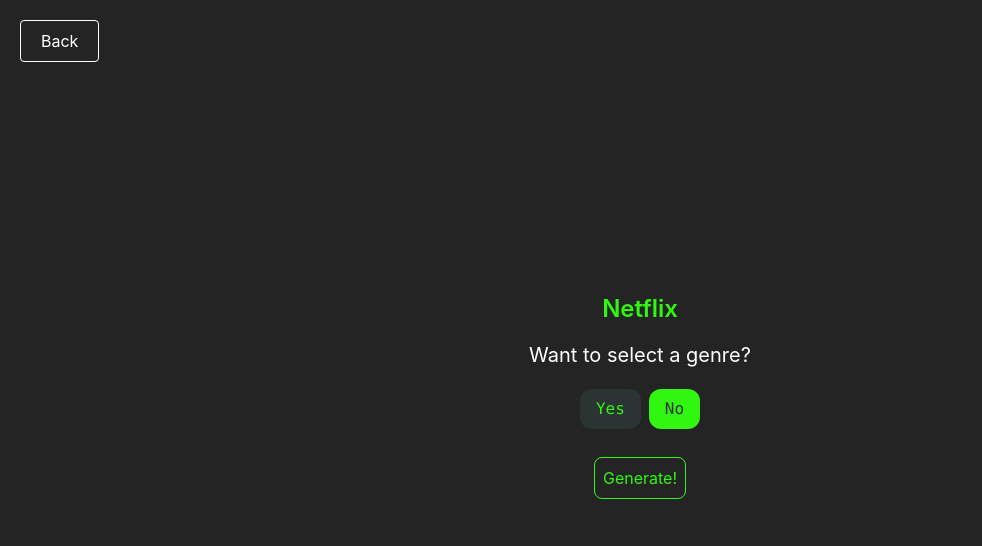
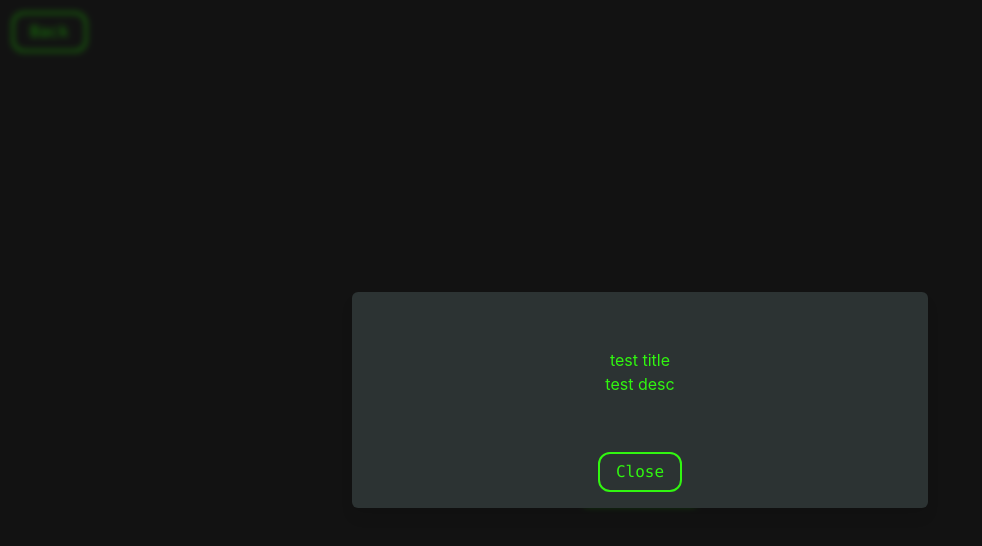
Before and after one commit to armando-valencia/random-movie-generator, a React (Vite) app: page /netflix in a window 1280 px wide. Both pictures are taken after a click on the button "Generate!". Shown: the top 546 px of the page, without its empty margins (0-982 px from the left). Built offline with nearby package versions, Linux system fonts and the light colour scheme.

Commit message:
Add movie modal and create new button variant

```diff
--- a/src/components/BackButton.jsx
+++ b/src/components/BackButton.jsx
@@ -1,13 +1,13 @@
+import { Button } from '@chakra-ui/react';
 import { Link } from 'react-router-dom';
 
 const BackButton = () => {
     return (
         <>
-            <Link
-                to="/"
-                className="m-2 py-2 px-5 rounded border border-white text-white hover:border-[#31f610]  hover:text-[#31f610] absolute top-3 left-3"
-            >
-                Back
+            <Link to="/" className="absolute top-3 left-3">
+                <Button variant="outlined" colorScheme="brand">
+                    Back
+                </Button>
             </Link>
         </>
     );
--- a/src/components/GenerateMovieButton.jsx
+++ b/src/components/GenerateMovieButton.jsx
@@ -1,21 +1,20 @@
+import { Button } from '@chakra-ui/react';
 import useFetchMovie from '../hooks/useFetchMovie';
 
-const GenerateMovieButton = ({ url, selectedGenre, selectedGenreId }) => {
-    // const fullUrl =
-    //     selectedGenreId !== null || selectedGenreId !== ''
-    //         ? `${url}&genre=${selectedGenreId}`
-    //         : url;
+const GenerateMovieButton = ({ url, selectedGenreId, setIsModalOpen }) => {
+    // const fullUrl = selectedGenreId ? `${url}&genre=${selectedGenreId}` : url;
 
     // const fetchMovie = useFetchMovie(fullUrl);
 
     return (
         <>
-            <button
-                className="m-2 p-2 rounded-lg border border-[#31f610] text-[#31f610] hover:bg-[#31f610] hover:text-[#242424] hover:font-semibold"
-                // onClick={fetchMovie}
+            <Button
+                variant="outlined"
+                colorScheme="brand"
+                onClick={e => setIsModalOpen(true)}
             >
                 Generate!
-            </button>
+            </Button>
         </>
     );
 };
--- /dev/null
+++ b/src/components/MovieModal.jsx
@@ -0,0 +1,43 @@
+import {
+    Button,
+    Modal,
+    ModalBody,
+    ModalContent,
+    ModalFooter,
+    ModalOverlay,
+} from '@chakra-ui/react';
+
+const MovieModal = ({ isModalOpen, onClose, setIsModalOpen }) => {
+    let movieTitle;
+    let movieDesc;
+
+    return (
+        <>
+            <Modal isOpen={isModalOpen} onClose={onClose} isCentered size="xl">
+                <ModalOverlay backdropFilter="auto" backdropBlur="3px" />
+                <ModalContent bg="brand.100" color="brand.200">
+                    <ModalBody
+                        placeContent="center"
+                        textAlign="center"
+                        padding={4}
+                        marginTop={10}
+                    >
+                        <h1>{movieTitle ? movieTitle : 'test title'}</h1>
+                        <h2>{movieDesc ? movieDesc : 'test desc'}</h2>
+                    </ModalBody>
+
+                    <ModalFooter placeContent="center" paddingTop={10}>
+                        <Button
+                            variant="outlined"
+                            colorScheme="brand"
+                            onClick={e => setIsModalOpen(false)}
+                        >
+                            Close
+                        </Button>
+                    </ModalFooter>
+                </ModalContent>
+            </Modal>
+        </>
+    );
+};
+export default MovieModal;
--- a/src/components/SelectGenre.jsx
+++ b/src/components/SelectGenre.jsx
@@ -38,7 +38,7 @@
     return (
         <div className="text-center p-2">
             <h2 className="text-xl text-white p-2">Want to select a genre?</h2>
-            <div className="p-2">
+            <div className="p-2 m-2">
                 <Button
                     variant="custom"
                     colorScheme={`${showGenres ? 'active' : 'brand'}`}
@@ -65,6 +65,7 @@
                         colorScheme="brand"
                         variant="custom"
                         value={genre}
+                        marginBottom={2.5}
                     >
                         {genre !== null ? `Genre: ${genre}` : 'Select Genre'}
                     </MenuButton>
--- a/src/layouts/PlatformGenerator.jsx
+++ b/src/layouts/PlatformGenerator.jsx
@@ -2,6 +2,8 @@
 import BackButton from '../components/BackButton';
 import GenerateMovieButton from '../components/GenerateMovieButton';
 import SelectGenre from '../components/SelectGenre';
+import MovieModal from '../components/MovieModal';
+import { useDisclosure } from '@chakra-ui/react';
 
 const PlatformGenerator = ({ page, service }) => {
     const serviceStr = `service=${service}`;
@@ -11,6 +13,8 @@
 
     const [selectedGenre, setSelectedGenre] = useState(null);
     const [selectedGenreId, setSelectedGenreId] = useState(null);
+    const [isModalOpen, setIsModalOpen] = useState(null);
+    const { onOpen, onClose } = useDisclosure();
 
     return (
         <>
@@ -25,12 +29,21 @@
                         genre={selectedGenre}
                     />
                     <GenerateMovieButton
-                        selectedGenre={selectedGenre}
                         selectedGenreId={selectedGenreId}
                         url={url}
+                        setIsModalOpen={setIsModalOpen}
                     />
                 </div>
             </div>
+
+            {isModalOpen && (
+                <MovieModal
+                    isModalOpen={isModalOpen}
+                    onOpen={onOpen}
+                    onClose={onClose}
+                    setIsModalOpen={setIsModalOpen}
+                />
+            )}
         </>
     );
 };
--- a/src/styles/components/Button.ts
+++ b/src/styles/components/Button.ts
@@ -28,7 +28,32 @@
     };
 });
 
+const outlinedButton = defineStyle(props => {
+    const { colorScheme: c } = props;
+    return {
+        bg: `transparent`,
+        color: `${c}.200`,
+        borderRadius: 'xl',
+        borderColor: `${c}.200`,
+        border: '2px solid',
+        transition: 'transform 0.15s ease-out, background 0.15s ease-out',
+
+        _hover: {
+            transform: 'scale(1.05, 1.05)',
+        },
+
+        _active: {
+            bg: `${c}.200`,
+            color: `${c}.100`,
+            transform: 'scale(1, 1)',
+        },
+    };
+});
+
 export const buttonTheme = defineStyleConfig({
     baseStyle,
-    variants: { custom: customButton },
+    variants: {
+        custom: customButton,
+        outlined: outlinedButton,
+    },
 });
```
Also changed, not shown: src/hooks/useFetchMovie.js (+4 -3 lines).
